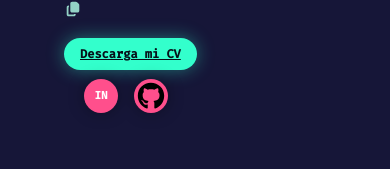
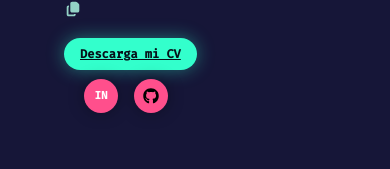
Before and after one commit to diegovalentini/portafolio, a React (Vite) app: page / in a window 390 px wide. Shown: the part 549-718 px from the top of the page. Built offline with nearby package versions, Linux system fonts and the light colour scheme.

Commit message:
Responsive Git

```diff
--- a/src/index.css
+++ b/src/index.css
@@ -546,13 +546,13 @@ body {
     gap: 10px;
   }
   .git-icon {
-    width: auto;
-    height: auto;
-  }
-
-  .social-circle {
-    width: auto;
-    height: auto;
+    width: 20px;
+    height: 20px;
+    max-width: 24px;
+    max-height: 24px;
+    display: block;
+    object-fit: contain;
+    position: static;
   }
 
   .avatar {
```
